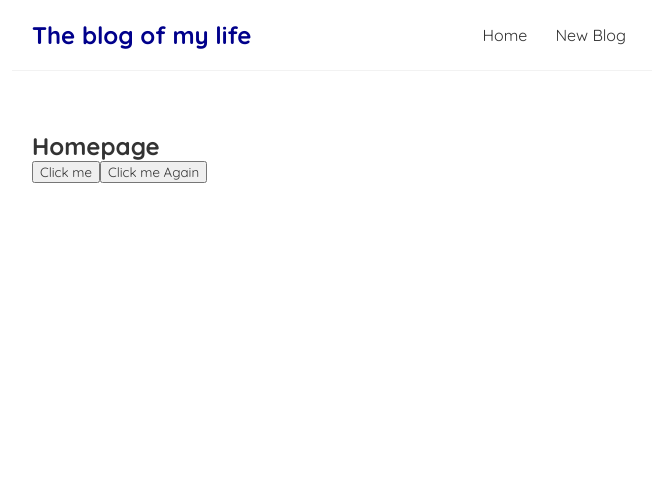
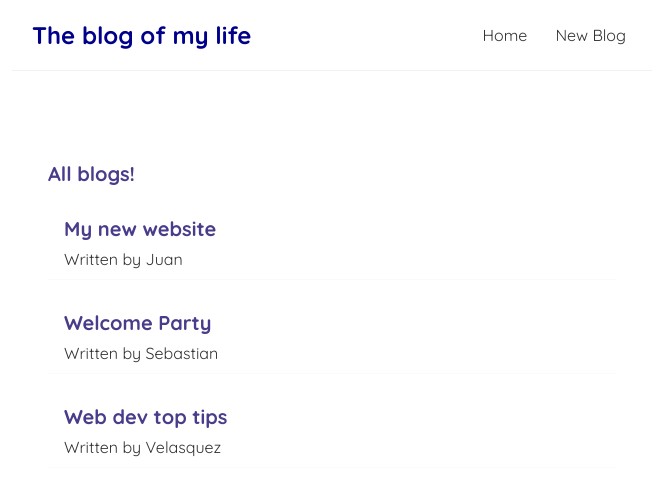
Before and after one commit to Odzen/React_Juan_Blog, a React (Create React App) app: page / in a window 1280 px wide. Shown: the top 496 px of the page, without its empty margins (308-964 px from the left). Built offline with nearby package versions, Linux system fonts and the light colour scheme.

Commit message:
Addding the BlogList component, calling it in Home and adding the props property

```diff
--- /dev/null
+++ b/src/BlogList.js
@@ -0,0 +1,19 @@
+
+const BlogList = (props) => {
+    const blogs = props.blogs
+    const title = props.title
+
+    return(
+        <div className="blog-preview">
+            <h2>{title}</h2>
+            {blogs.map((blog) => (
+                <div className="blog-preview" key={blog.id}>
+                    <h2>{blog.title}</h2>
+                    <p>Written by {blog.author}</p>
+                </div>
+            ))}
+        </div>
+    );
+};
+
+export default BlogList;
--- a/src/Home.js
+++ b/src/Home.js
@@ -1,22 +1,15 @@
+import {useState} from 'react';
+import BlogList from "./BlogList";
 
 const Home = () => {
-
-    const handleClick = (e) => {
-        console.log("Hello", e);
-    }
-
-
-    const handleClickAgain = (name, e) => {
-        console.log("Hello " + name, e.target);
-    }
-
-
-
+    const [blogs, setBlogs] = useState([
+        {title: 'My new website', body : 'lorem ipsum...', author:'Juan', id:1},
+        {title: 'Welcome Party', body : 'lorem ipsum...', author:'Sebastian', id:2},
+        {title: 'Web dev top tips', body : 'lorem ipsum...', author:'Velasquez', id:3}
+    ]);
     return (
         <div className="home">
-            <h2>Homepage</h2>
-            <button onClick={handleClick}>Click me</button>
-            <button onClick={ (e) => handleClickAgain("Juan", e)}>Click me Again</button>
+            <BlogList blogs={blogs} title="All blogs!"/>
         </div>
     );
 }
--- a/src/index.css
+++ b/src/index.css
@@ -33,3 +33,25 @@
     margin: 40px auto;
     padding: 20px;
 }
+
+/* Blog preview */
+.blog-preview{
+    padding: 10px 16px;
+    margin: 20px 0;
+    border-bottom: 1px solid #fafafa;
+}
+
+.blog-preview:hover{
+    box-shadow: 1px 3px 5px rgba(0,0,0,0.1);
+    text-color: dodgerblue;
+}
+
+.blog-preview h2:hover{
+    color: dodgerblue;
+}
+
+.blog-preview h2{
+    font-size: 20px;
+    color:darkslateblue;
+    margin-bottom: 8px;
+}
```
